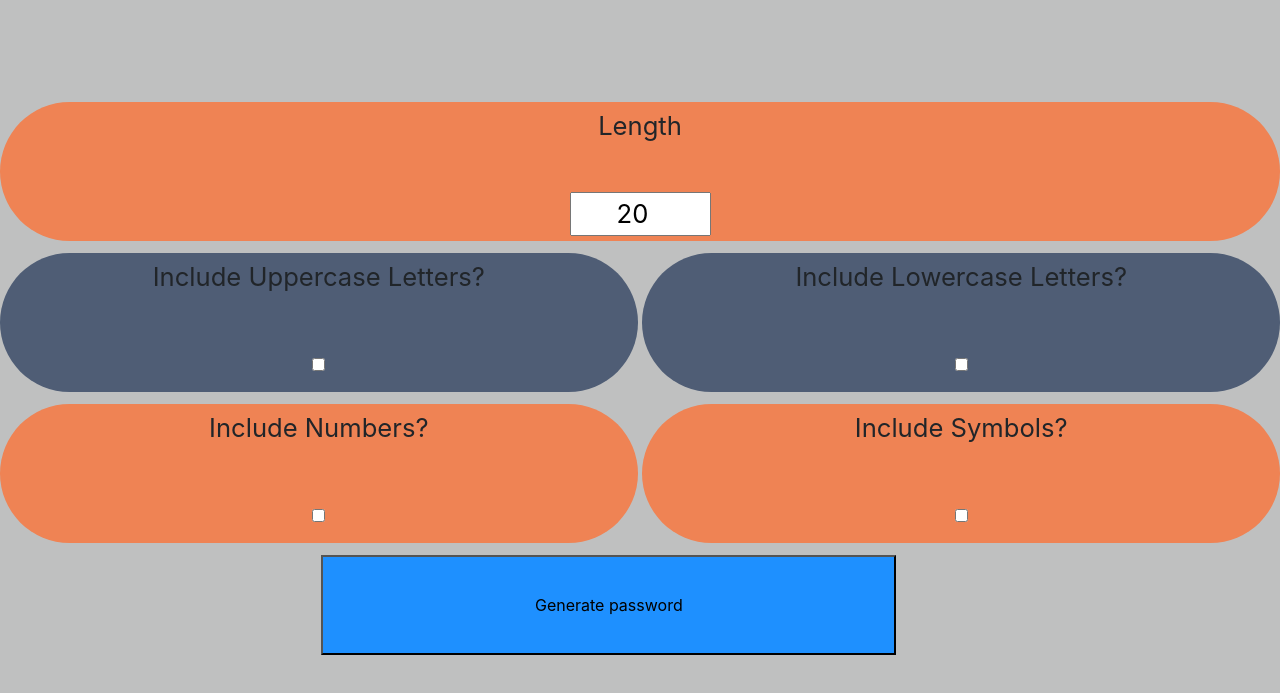
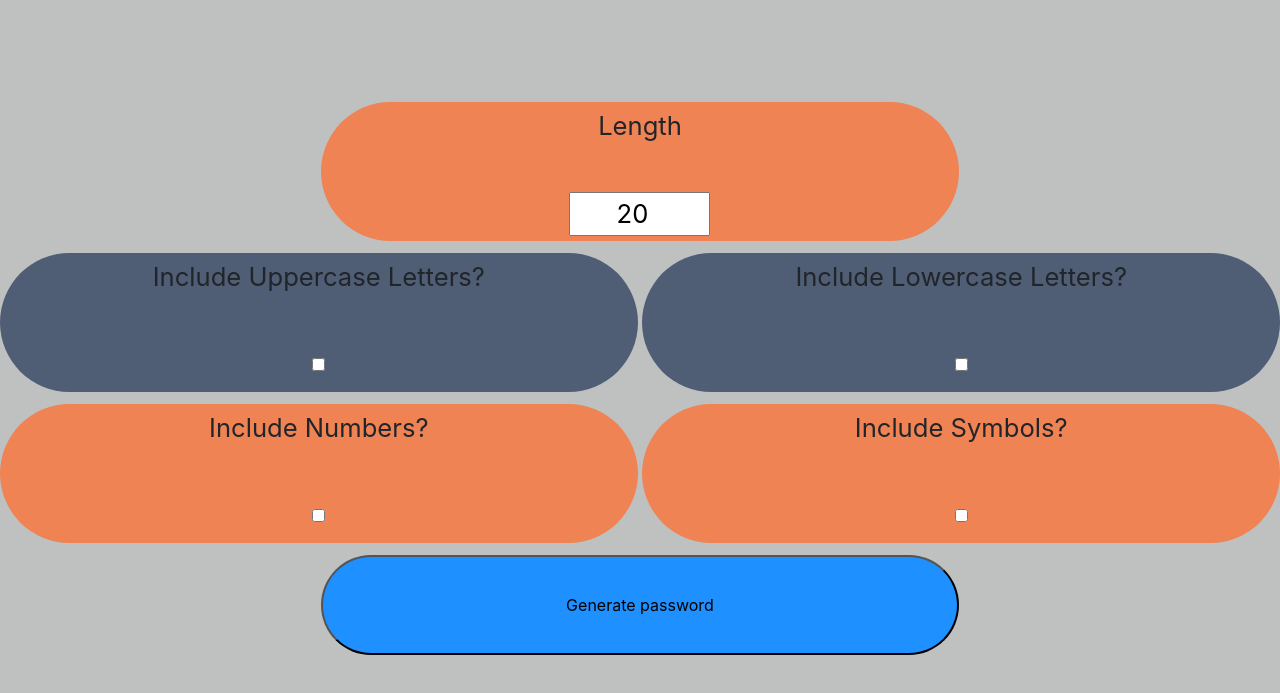
Before and after one commit to tromgreg/verbose-dollop, a plain HTML site: page index.html in a window 1280 px wide. Shown: the part 49-742 px from the top of the page. Drawn offline with nearby package versions, Linux system fonts and the light colour scheme.

Commit message:
final touches

```diff
--- a/pass.js
+++ b/pass.js
@@ -13,10 +13,8 @@ const numbersEl = document.getElementById('numbers');
 const symbolsEl = document.getElementById('symbols');
 //DOM for buttons
 const generateEl = document.getElementById('generate');
-const clipboardEl = document.getElementById('clipboard');
 
 
-//need
 const randomGen = {
 	lower : getLowerCase,
 	upper: getUpperCase,
--- a/style.css
+++ b/style.css
@@ -43,7 +43,7 @@ body{
 
 
         #howMany {
-        grid-area: 2 / 1 / 3 / 5;
+        grid-area: 2 / 2 / 3 / 4;
         background-color: #EF8354;
 
         }
@@ -64,11 +64,12 @@ body{
         background-color: #EF8354;
         }
         #generate {
-        grid-area: 5 / 2 / 6 / 5;
+        grid-area: 5 / 2 / 6 / 4;
         background-color: dodgerblue;
         font-size: 2vh;
+        border-radius: 5rem;
         height: 100px;
-        width: 60%;
+        width: 100%;
 
 
 
```
